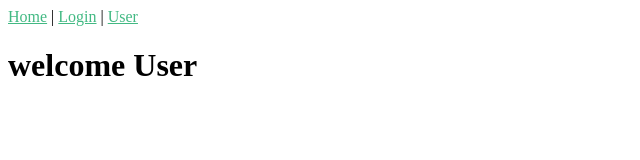
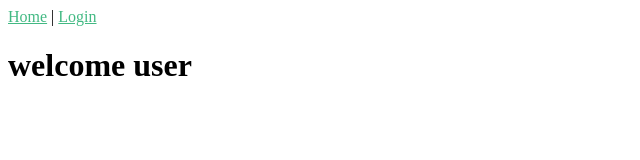
Before and after one commit to Git-push-01/hello-world1, a Vue app: page /UserPage in a window 1280 px wide. Shown: the top 160 px of the page, without its empty margins (0-640 px from the left). Built offline with nearby package versions, Linux system fonts and the light colour scheme.

Commit message:
update router

```diff
--- a/public/index.html
+++ b/public/index.html
@@ -8,9 +8,7 @@
     <title><%= htmlWebpackPlugin.options.title %></title>
   </head>
   <body>
-    <noscript>
-      <strong>We're sorry but <%= htmlWebpackPlugin.options.title %> doesn't work properly without JavaScript enabled. Please enable it to continue.</strong>
-    </noscript>
+
     <div id="app"></div>
     <!-- built files will be auto injected -->
   </body>
--- a/src/App.vue
+++ b/src/App.vue
@@ -1,8 +1,11 @@
 <template>
-  <div >
-    <router-link to="/">Home</router-link> |
-    <router-link to="/LoginForm">Login</router-link> |
-    <router-link to="/UserPage">User</router-link>
+  <div id="app">
+
+      <router-link to="/">Home</router-link> |
+
+      <router-link to="/LoginForm">Login</router-link>
+
+
   </div>
   <router-view />
 </template>
@@ -14,7 +17,6 @@ export default {
 </script>
 
 <style>
-
 h3 {
   margin: 40px 0 0;
 }
--- a/src/components/UserPage.vue
+++ b/src/components/UserPage.vue
@@ -1,5 +1,5 @@
   <template >
-    <div >
+     <div >
     <h1>{{greeting}}</h1>
     </div>
 
@@ -10,7 +10,7 @@
 
     name: "user",
     data(){
-      return {greeting:"welcome User"}
+      return {greeting:"welcome user"}
     }
 
 
```
Also changed, not shown: src/router/index.js (+15 -11 lines).
